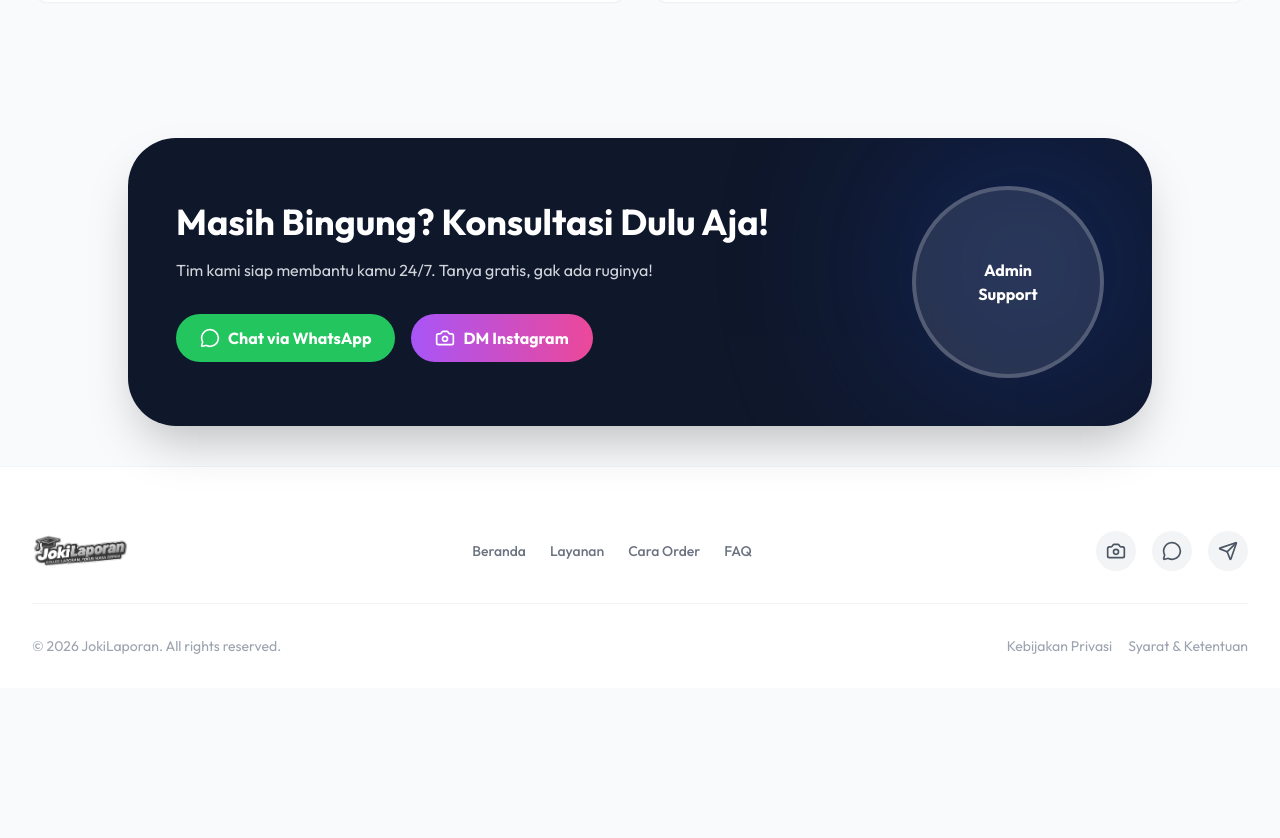
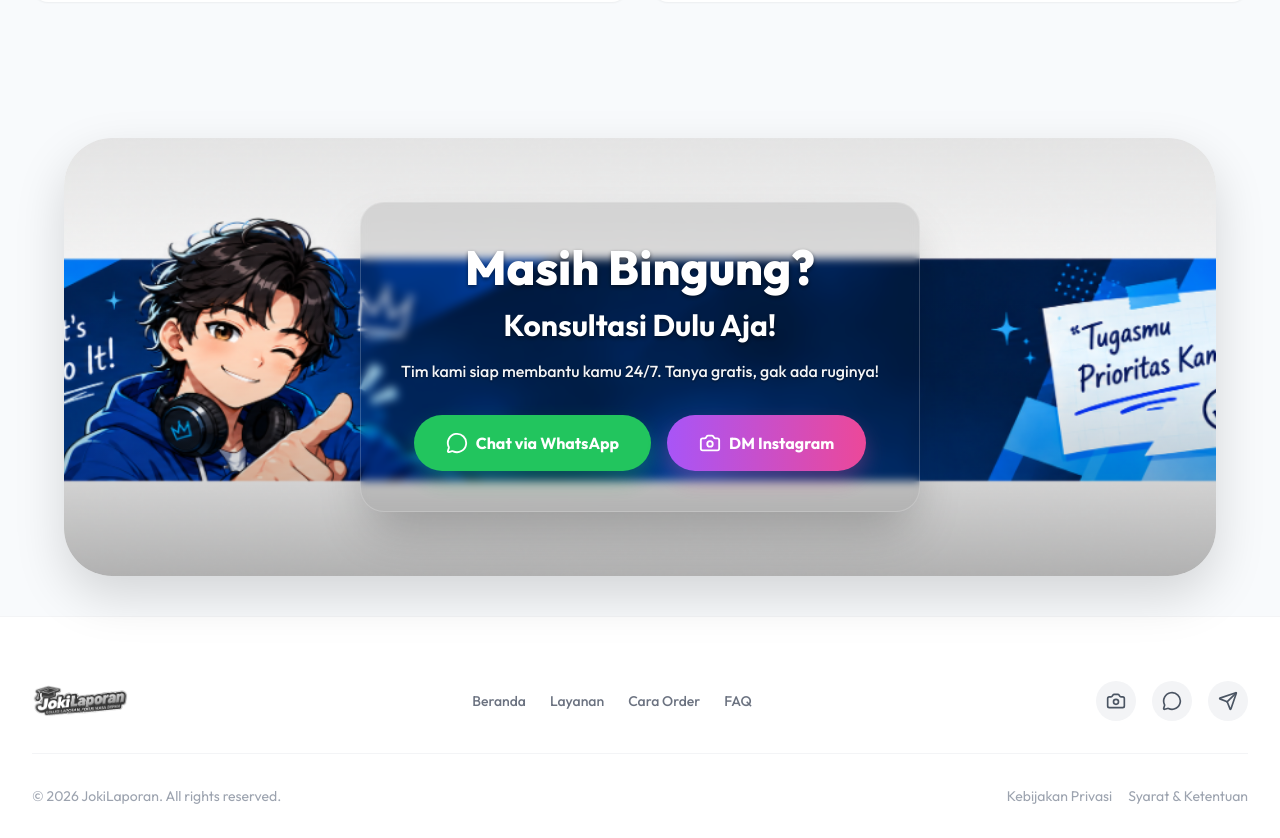
Before and after one commit to Hendi-Firmansah333/Joki-Laporan-SMK, a React (Vite) app: page / in a window 1280 px wide. Shown: the part 5760-6598 px from the top of the page. Before the commit the page ends 6448 px from the top, so only its background shows below. Built offline with nearby package versions, Linux system fonts and the light colour scheme.

Commit message:
style: replace CTA section with custom uploaded anime banner image and center content

```diff
--- a/src/App.jsx
+++ b/src/App.jsx
@@ -30,6 +30,7 @@ import {
 } from 'lucide-react';
 import heroImg from './assets/hero.png';
 import logoImg from './assets/logo.png';
+import ctaBannerImg from './assets/cta-banner.png';
 
 const fadeInUp = {
   hidden: { opacity: 0, y: 30 },
@@ -630,26 +631,29 @@ function App() {
 
       {/* CTA Banner */}
       <section className="py-10 px-4">
-        <div className="max-w-5xl mx-auto bg-secondary rounded-[3rem] p-8 md:p-12 relative overflow-hidden shadow-2xl">
-          <div className="absolute top-0 right-0 w-64 h-64 bg-primary rounded-full blur-[100px] opacity-30"></div>
+        <div className="max-w-6xl mx-auto relative overflow-hidden shadow-[0_20px_50px_rgb(0,0,0,0.15)] rounded-[2.5rem] md:rounded-[3rem] group">
+          {/* Background Image */}
+          <div
+            className="absolute inset-0 bg-cover bg-center md:bg-[center_top] z-0 transition-transform duration-700 group-hover:scale-105"
+            style={{ backgroundImage: `url(${ctaBannerImg})` }}
+          ></div>
+          {/* Dark gradient overlay so text is popping out */}
+          <div className="absolute inset-0 bg-black/30 md:bg-transparent md:bg-gradient-to-b md:from-black/10 md:via-transparent md:to-black/30 z-0"></div>
 
-          <div className="relative z-10 flex flex-col md:flex-row items-center justify-between gap-8">
-            <div className="text-white text-center md:text-left flex-1">
-              <h2 className="text-3xl md:text-4xl font-bold mb-4">Masih Bingung? Konsultasi Dulu Aja!</h2>
-              <p className="text-gray-300 mb-8">Tim kami siap membantu kamu 24/7. Tanya gratis, gak ada ruginya!</p>
-              <div className="flex flex-col sm:flex-row gap-4 justify-center md:justify-start">
-                <button className="flex items-center justify-center gap-2 bg-green-500 hover:bg-green-600 text-white px-6 py-3 rounded-full font-bold transition-colors">
-                  <MessageCircle size={20} /> Chat via WhatsApp
-                </button>
-                <button className="flex items-center justify-center gap-2 bg-gradient-to-r from-purple-500 to-pink-500 hover:from-purple-600 hover:to-pink-600 text-white px-6 py-3 rounded-full font-bold transition-colors">
-                  <Camera size={20} /> DM Instagram
-                </button>
-              </div>
-            </div>
-
-            <div className="w-48 h-48 bg-white/10 backdrop-blur-md rounded-full border-4 border-white/20 flex items-center justify-center shrink-0">
-               <span className="text-white font-bold text-center">Admin<br/>Support</span>
-            </div>
+          <div className="relative z-10 flex flex-col items-center justify-center p-8 md:p-16 min-h-[350px] md:min-h-[400px]">
+             <div className="text-white text-center flex flex-col items-center max-w-xl mx-auto bg-black/20 md:bg-black/10 p-6 md:p-10 rounded-3xl backdrop-blur-sm border border-white/20 shadow-2xl">
+               <h2 className="text-3xl md:text-5xl font-extrabold mb-4 drop-shadow-[0_2px_2px_rgba(0,0,0,0.5)]">Masih Bingung?</h2>
+               <h3 className="text-2xl md:text-3xl font-bold mb-4 drop-shadow-[0_2px_2px_rgba(0,0,0,0.5)]">Konsultasi Dulu Aja!</h3>
+               <p className="text-gray-100 mb-8 font-medium drop-shadow-[0_1px_1px_rgba(0,0,0,0.5)] text-sm md:text-base">Tim kami siap membantu kamu 24/7. Tanya gratis, gak ada ruginya!</p>
+               <div className="flex flex-col sm:flex-row gap-4 justify-center w-full sm:w-auto">
+                 <button className="flex items-center justify-center gap-2 bg-green-500 hover:bg-green-600 text-white px-8 py-4 rounded-full font-bold transition-all hover:scale-105 hover:-translate-y-1 shadow-[0_10px_20px_rgba(34,197,94,0.3)] w-full sm:w-auto text-sm md:text-base">
+                   <MessageCircle size={22} /> Chat via WhatsApp
+                 </button>
+                 <button className="flex items-center justify-center gap-2 bg-gradient-to-r from-purple-500 to-pink-500 hover:from-purple-600 hover:to-pink-600 text-white px-8 py-4 rounded-full font-bold transition-all hover:scale-105 hover:-translate-y-1 shadow-[0_10px_20px_rgba(236,72,153,0.3)] w-full sm:w-auto text-sm md:text-base">
+                   <Camera size={22} /> DM Instagram
+                 </button>
+               </div>
+             </div>
           </div>
         </div>
       </section>
```
Also changed, not shown: src/assets/cta-banner.png (added).
